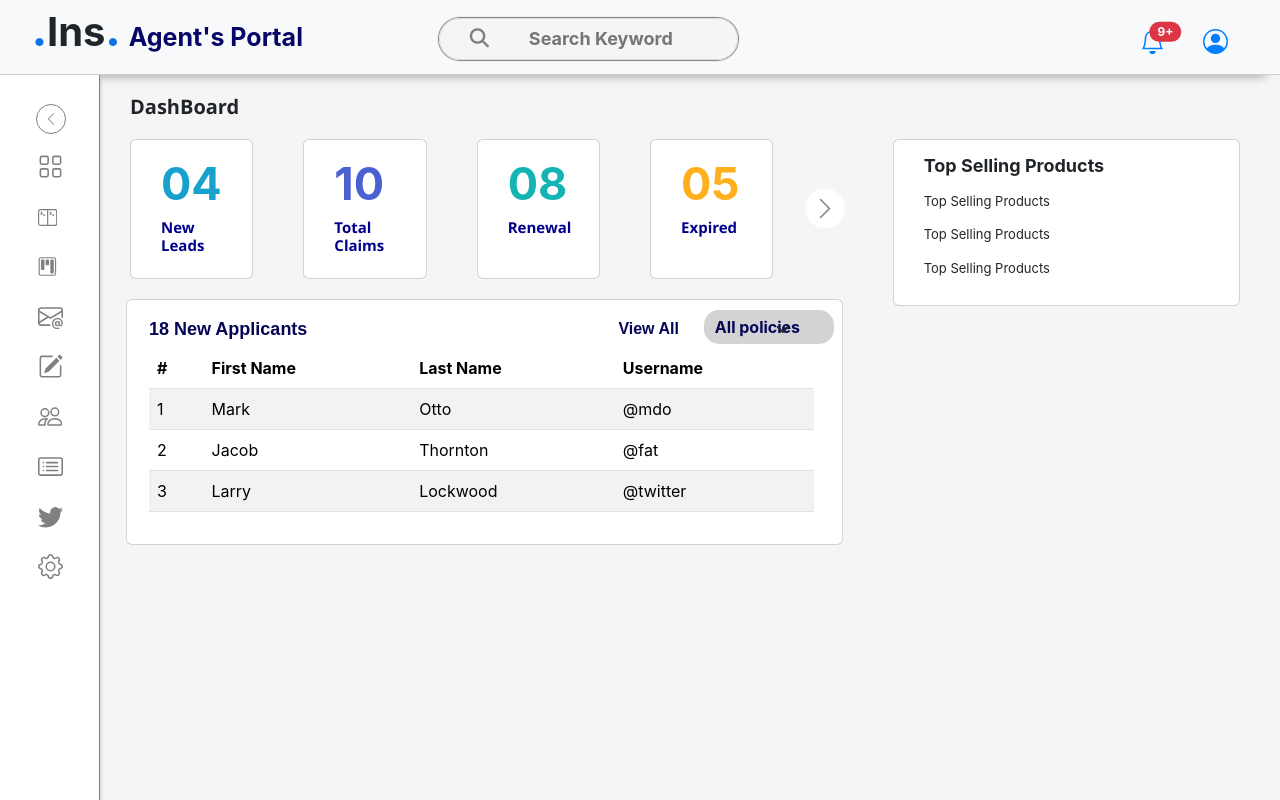
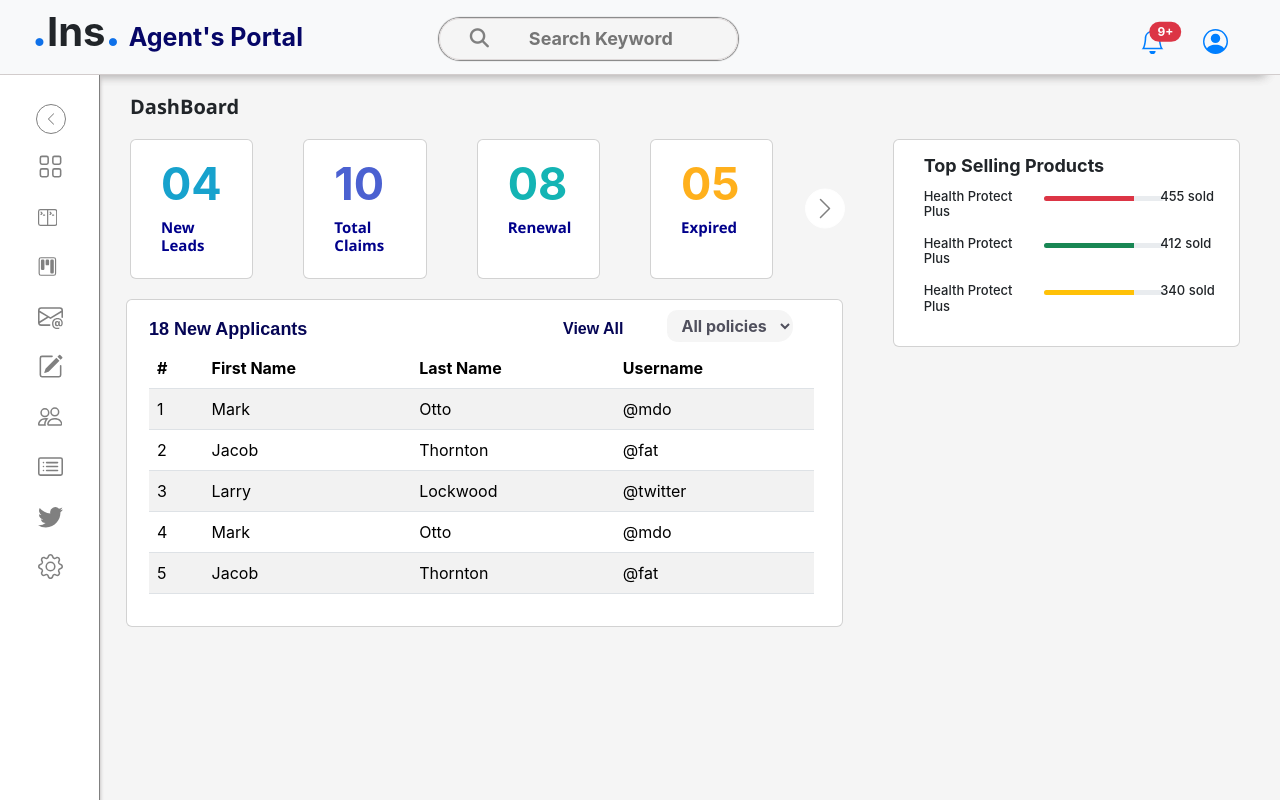
Before and after one commit to sridharshree303/insuranceapp, a React (Create React App) app: page / in a window 1280 px wide. Built offline with nearby package versions, Linux system fonts and the light colour scheme.

Commit message:
commit#5

```diff
--- a/src/components/DashBoard.css
+++ b/src/components/DashBoard.css
@@ -113,48 +113,47 @@
     color: rgb(5, 5, 85);
 }
 
-select {
-    -webkit-appearance: none;
-    -moz-appearance: none;
-    text-indent: 1px;
-    text-overflow: '';
-}
+/* -----------------dropdown----------------- */
 
-.dropdown-container {
-   position: relative;
-   border-radius: 5px;
-}
-.dropdown-container .fa {
-  position: absolute;
-  right:0px;
-  top: 12px;
-  font-size: 16px;
+.dropdown{
+    padding: 0px 0px;
+    margin: 0px 20px;
+    border-radius: 10px;
+    background-color: whitesmoke;
+    box-shadow: none !important;
 }
 
 
-
-select option{
-    padding: 10px 10px;
+.dropdown select{
+    padding: 5px 10px;
+    background-color: whitesmoke;
+    border-radius: 15px;
+    /* box-shadow: none !important; */
+    font-weight: bold;
+    color: rgb(80, 80, 93);
 }
 
-.dropdownItem{
-    padding: 10px;
-    margin: 10px 10px;
+.dropdown select option{
+    font-weight: 600;
 }
 
-.form-group select{
-    width: 130px;
-    border: none;
-    border-radius: 15px;
-    padding: 5px 10px;
-    margin-left: 1px;
-    box-shadow: none !important;
-    background-color: rgba(188, 188, 188, 0.659);
-    font-size: 16px;
-    font-weight: bold;
-    color: rgb(5, 5, 85);
+.no-outline:focus {
+    outline: none;
 }
 
-.form-group select::selection{
-    background-color: rgb(145, 141, 141);
+/* -------------Progress bars-------------- */
+.progress{
+    width: 120px;
+    height: 5px;
+    margin: 7px 0px 0px 15px;
 }
+
+
+.floatR{
+    margin: 4px 0px ;
+    display: flex;
+}
+
+.floatR h6{
+    font-size: 13px;
+}
--- a/src/components/DashBoard.js
+++ b/src/components/DashBoard.js
@@ -40,21 +40,19 @@ const DashBoard = () => {
                     <div className='sizing3 row card card-body'>
                         <div className='float row'>
                             <h3 className='applicantHeader col-5 mt-1'>18 New Applicants</h3>
-                            <button className='applicantHeader2 col-2 offset-3 right noBorder  right'>View All</button>
+                            <button className='applicantHeader2 col-2 offset-2 right noBorder  right'>View All</button>
                             {/* -------dropdown--------- */}
-                            <div className="col-2">
-                                <div className="form-group dropdown-container">
-                                    <select name="" id="" className="drop form-control ">
-                                        <option className='dropdownItem' defaultValue="-1">All policies </option>
-                                        <option className='dropdownItem' value="1">Health</option>
-                                        <option className='dropdownItem' value="1">Document</option>
-                                        <option className='dropdownItem' value="1">Gallery</option>
+                            <div className="col-3">
+                                <div className='dropdown'>
+                                    <select className='noBorder no-outline'>
+                                        <option defaultValue="-1">All policies
+                                        </option>
+                                        <option value="1">Health</option>
+                                        <option value="1">Document</option>
+                                        <option value="1">Gallery</option>
                                     </select>
-                                    <i className="fa fa-angle-down "></i>
                                 </div>
                             </div>
-
-                            {/* <p>New Applicants Data ---- View All action ------ Dropdown for policies </p> */}
                         </div>
                         <div>
                             <Table className='table table-hover' striped hover size="md">
@@ -85,6 +83,18 @@ const DashBoard = () => {
                                         <td>Lockwood</td>
                                         <td>@twitter</td>
                                     </tr>
+                                    <tr>
+                                        <td>4</td>
+                                        <td>Mark</td>
+                                        <td>Otto</td>
+                                        <td>@mdo</td>
+                                    </tr>
+                                    <tr>
+                                        <td>5</td>
+                                        <td>Jacob</td>
+                                        <td>Thornton</td>
+                                        <td>@fat</td>
+                                    </tr>
                                 </tbody>
                             </Table>
                         </div>
@@ -96,12 +106,36 @@ const DashBoard = () => {
             <div className='col-4'>
                 <div className='sizing2 card sellBottom'>
                     <h6 className="sellHeader">Top Selling Products</h6>
-                    <p className='sellPrd'>Top Selling Products</p>
-                    <p className='sellPrd'>Top Selling Products</p>
-                    <p className='sellPrd'>Top Selling Products</p>
+                    <div className='floatR'>
+                        <h6 className='col-4 '>Health Protect Plus</h6>
+                        <div className='col-5'>
+                            <div className="progress">
+                                <div className="progress-ba bg-danger" role="progressbar" style={{ "width": "75%", "aria-valuenow": "75", "aria-valuemin": "0", "aria-valuemax": "100" }}></div>
+                            </div>
+                        </div>
+                        <h6 className='col-3 '>455 sold</h6>
+                    </div>
+                    <div className='floatR'>
+                        <h6 className='col-4 '>Health Protect Plus</h6>
+                        <div className='col-5'>
+                            <div className="progress ">
+                                <div className="progress-ba bg-success" role="progressbar" style={{ "width": "75%", "aria-valuenow": "75", "aria-valuemin": "0", "aria-valuemax": "100" }}></div>
+                            </div>
+                        </div>
+                        <h6 className='col-3'>412 sold</h6>
+                    </div>
+                    <div className='floatR'>
+                        <h6 className='col-4 '>Health Protect Plus</h6>
+                        <div className='col-5'>
+                            <div className="progress ">
+                                <div className="progress-ba bg-warning" role="progressbar" style={{ "width": "75%", "aria-valuenow": "75", "aria-valuemin": "0", "aria-valuemax": "100" }}></div>
+                            </div>
+                        </div>
+                        <h6 className='col-3'>340 sold</h6>
+                    </div>
                 </div>
-            </div>
-        </div >
+            </div >
+        </div>
 
     )
 }
```
Also changed, not shown: src/jsonfiles/newApplicants.json (added, +100 -0 lines).
